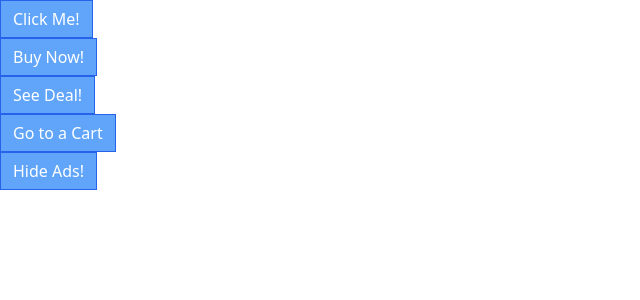
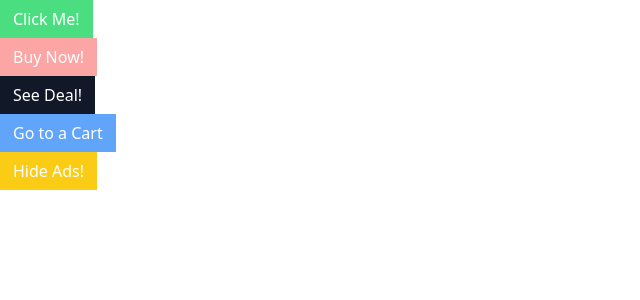
Before and after one commit to CocoTapi/modern_react_2023, a React (Create React App) app in the folder section_10/: page / in a window 1280 px wide. Shown: the top 300 px of the page, without its empty margins (0-640 px from the left). Built offline with nearby package versions, Linux system fonts and the light colour scheme.

Commit message:
added button styleing

```diff
--- a/section_10/src/App.js
+++ b/section_10/src/App.js
@@ -10,13 +10,13 @@ function App() {
         <Button danger >Buy Now!</Button>
       </div>
       <div>
-        <Button>See Deal!</Button>
+        <Button secondary>See Deal!</Button>
       </div>
       <div>
-        <Button>Go to a Cart</Button>
+        <Button primary>Go to a Cart</Button>
       </div>
       <div>
-        <Button>Hide Ads!</Button>
+        <Button warning>Hide Ads!</Button>
       </div>
     </div>
   );
--- a/section_10/src/Button.js
+++ b/section_10/src/Button.js
@@ -1,9 +1,4 @@
 import className from 'classnames';
-
-const finalClassName = className('px-1.5', {
-    'bg-blue-400': true,
-
-})
 
 function Button ({
     children,
@@ -15,8 +10,16 @@ function Button ({
     rounded,
     outline,
 }) {
+    const classes = className('px-3 py-1.5 border', {
+        'border-blue-400 bg-blue-400 text-white': primary,
+        'border-gray-900 bg-gray-900 text-white': secondary,
+        'border-green-400 bg-green-400 text-white': success,
+        'border-yellow-400 bg-yellow-400 text-white': warning,
+        'border-red-300 bg-red-300 text-white': danger,
+    });
+
     return (
-        <button className='px-3 py-1.5 border border-blue-600 bg-blue-400 text-white'>{children}</button>
+        <button className={classes}>{children}</button>
     )
 };
 
```
